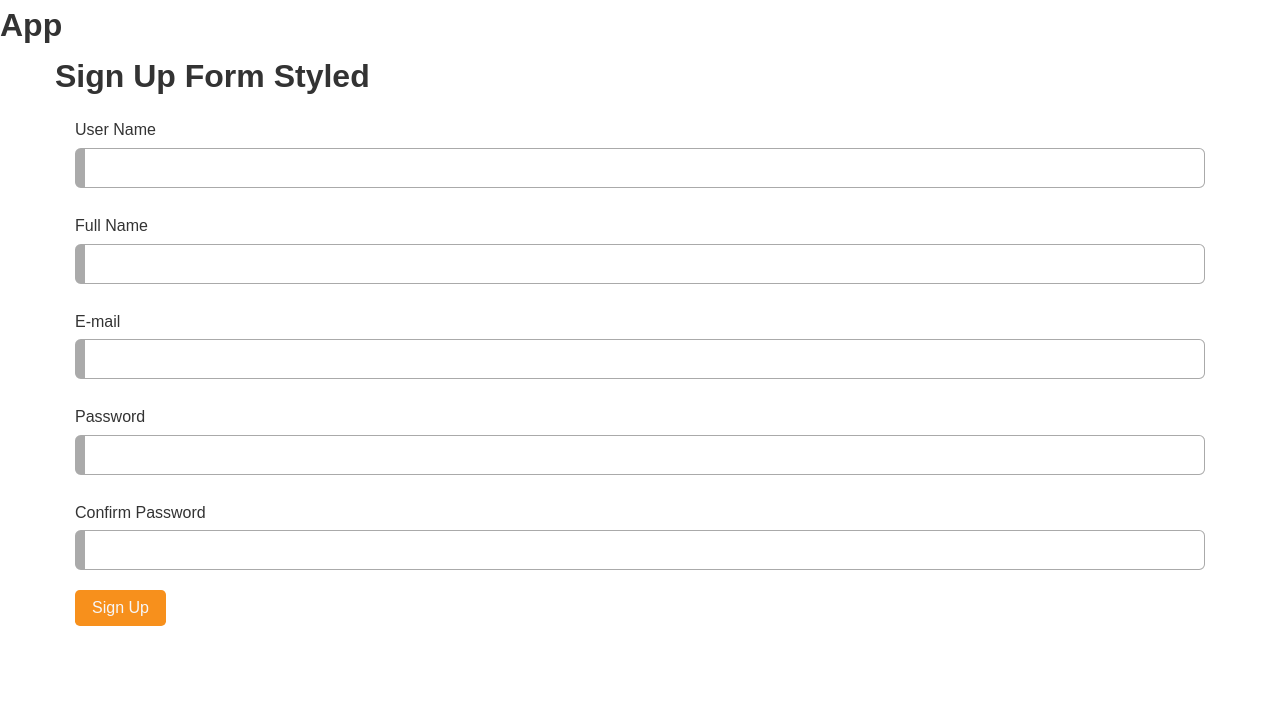
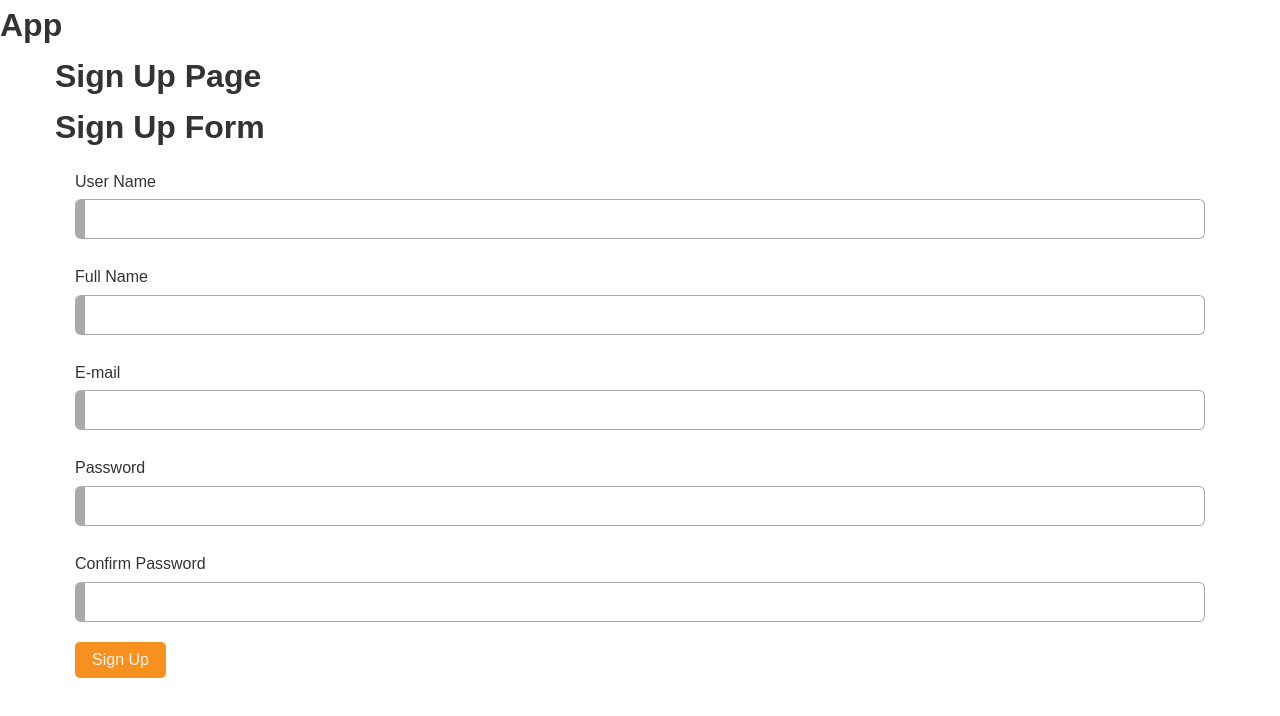
Before and after one commit to pedrofrohmut/ecommerce, a React (Create React App) app in the folder client/: page /signup in a window 1280 px wide. Shown: the top 716 px of the page. Built offline with nearby package versions, Linux system fonts and the light colour scheme.

Commit message:
Router Setup

```diff
--- a/client/src/App.js
+++ b/client/src/App.js
@@ -1,16 +1,19 @@
 import React from "react"
-import SignUpForm from "./pages/SignUpForm"
-import PageContainer from "./components/globals/PageContainer"
+import { BrowserRouter, Switch, Route } from "react-router-dom"
 
-function App() {
-  return (
-    <div className="App">
-      <h1>App</h1>
-      <PageContainer>
-        <SignUpForm />
-      </PageContainer>
-    </div>
-  )
-}
+import HomePage from "./pages/HomePage"
+import SignUpPage from "./pages/SignUpPage"
+
+const App = () => (
+  <div className="App">
+    <h1>App</h1>
+    <BrowserRouter>
+      <Switch>
+        <Route exact path="/" component={HomePage} />
+        <Route exact path="/signup" component={SignUpPage} />
+      </Switch>
+    </BrowserRouter>
+  </div>
+)
 
 export default App
--- a/client/src/pages/SignUpForm.jsx
+++ b/client/src/components/forms/SignUpForm.jsx
@@ -1,14 +1,20 @@
-import React from "react"
+import React, { useState } from "react"
 import styled from "styled-components"
-import Form from "../components/globals/Form/Form"
-import FormGroup from "../components/globals/Form/FormGroup"
+import Form from "../globals/Form/Form"
+import FormGroup from "../globals/Form/FormGroup"
 
 const SignUpForm = () => {
+  const [username, setUsername] = useState("")
+  const [fullname, setFullname] = useState("")
+  const [email, setEmail] = useState("")
+  const [password, setPassword] = useState("")
+  const [confirmPassword, setConfirPassword] = useState("")
+
   const handleSubmit = () => {}
 
   return (
     <SignUpFormStyled>
-      <h1>Sign Up Form Styled</h1>
+      <h1>Sign Up Form</h1>
 
       <Form onSubmit={handleSubmit}>
         <FormGroup>
--- a/client/src/index.js
+++ b/client/src/index.js
@@ -3,4 +3,12 @@ import ReactDOM from "react-dom"
 import "./index.css"
 import App from "./App"
 
-ReactDOM.render(<App />, document.getElementById("root"))
+import store from "./store"
+import { Provider } from "react-redux"
+
+ReactDOM.render(
+  <Provider store={store}>
+    <App />
+  </Provider>,
+  document.getElementById("root"),
+)
--- /dev/null
+++ b/client/src/pages/HomePage.jsx
@@ -0,0 +1,15 @@
+import React from "react"
+import styled from "styled-components"
+import PageContainer from "../components/globals/PageContainer"
+
+const HomePage = () => (
+  <HomePageStyled>
+    <PageContainer>
+      <h1>Home Page</h1>
+    </PageContainer>
+  </HomePageStyled>
+)
+
+const HomePageStyled = styled.div``
+
+export default HomePage
--- /dev/null
+++ b/client/src/pages/SignUpPage.jsx
@@ -0,0 +1,35 @@
+import React from "react"
+import { connect } from "react-redux"
+import * as actions from "../store/actions/user"
+import styled from "styled-components"
+import SignUpForm from "../components/forms/SignUpForm"
+import PageContainer from "../components/globals/PageContainer"
+import PropTypes from "prop-types"
+
+const SignUpPage = ({ signup, history }) => {
+  const handleSubmit = newUser =>
+    signup(newUser).then(() => history.push("/home"))
+
+  return (
+    <SignUpPageStyled>
+      <PageContainer>
+        <h1>Sign Up Page</h1>
+        <SignUpForm onSubmit={handleSubmit} />
+      </PageContainer>
+    </SignUpPageStyled>
+  )
+}
+
+SignUpPage.propTypes = {
+  signup: PropTypes.func.isRequired,
+  history: PropTypes.shape({
+    push: PropTypes.func.isRequired,
+  }).isRequired,
+}
+
+const SignUpPageStyled = styled.div``
+
+export default connect(
+  null,
+  { signup: actions.signup },
+)(SignUpPage)
--- /dev/null
+++ b/client/src/store/index.js
@@ -0,0 +1,11 @@
+import { applyMiddleware, createStore } from "redux"
+import rootReducer from "./rootReducer"
+import { composeWithDevTools } from "redux-devtools-extension"
+import thunk from "redux-thunk"
+
+const store = createStore(
+  rootReducer,
+  composeWithDevTools(applyMiddleware(thunk)),
+)
+
+export default store
--- /dev/null
+++ b/client/src/store/reducers/user.js
@@ -0,0 +1,14 @@
+const INITIAL_STATE = {
+  email: undefined,
+  token: undefined,
+  isConfirmed: undefined,
+}
+
+function userReducer(state = INITIAL_STATE, action) {
+  switch (action.type) {
+    default:
+      return state
+  }
+}
+
+export default userReducer
--- /dev/null
+++ b/client/src/store/rootReducer.js
@@ -0,0 +1,9 @@
+import { combineReducers } from "redux"
+
+import userReducer from "./reducers/user"
+
+const rootReducer = combineReducers({
+  user: userReducer,
+})
+
+export default rootReducer
```
Also changed, not shown: client/package.json (+8 -1 lines), client/src/api/api.js (added, +11 -0 lines), client/.eslintrc.json, client/src/store/actions/user.js (added), 2 other files (tests, documents, lock files or other folders).
